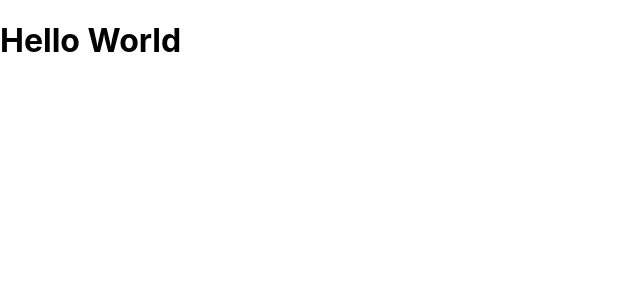
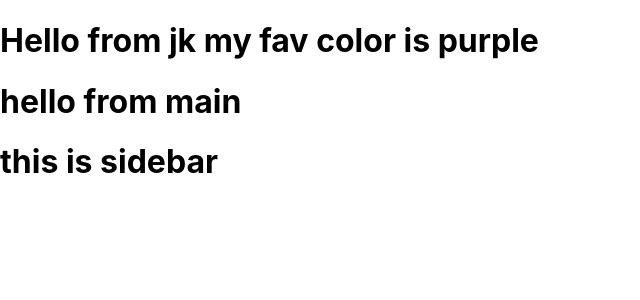
Before and after one commit to rihannas/Frontend-Projects, a React (Create React App) app in the folder Meta-Frontend/react/create_component/: page / in a window 1280 px wide. Shown: the top 300 px of the page, without its empty margins (0-640 px from the left). Built offline with nearby package versions, Linux system fonts and the light colour scheme.

Commit message:
adding props

```diff
--- a/Meta-Frontend/react/create_component/src/App.js
+++ b/Meta-Frontend/react/create_component/src/App.js
@@ -1,14 +1,17 @@
 // import logo from './logo.svg';
 import './App.css';
+import Header from './components/Header';
+import Main from './components/Main';
+import Sidebar from './components/Sidebar';
 
-function Header() {
-  return (
-    <h1>Hello World</h1>
-  )
-}
 function App() {
   return (
-    <Header />
+    <div>
+      <Header name='jk' color='purple'/>
+      <Main greet='hello'/>
+      <Sidebar info='this is sidebar'/>
+    </div>
+
     );
 }
 
--- /dev/null
+++ b/Meta-Frontend/react/create_component/src/components/Header.js
@@ -0,0 +1,6 @@
+
+function Header(props){
+    return <h1>Hello from {props.name} my fav color is {props.color}</h1>
+}
+
+export default Header;
--- /dev/null
+++ b/Meta-Frontend/react/create_component/src/components/Main.js
@@ -0,0 +1,5 @@
+function Main(props){
+    return <h1>{props.greet} from main</h1>
+}
+
+export default Main;
--- /dev/null
+++ b/Meta-Frontend/react/create_component/src/components/Sidebar.js
@@ -0,0 +1,5 @@
+function Sidebar(props){
+    return <h1>{props.info}</h1>
+}
+
+export default Sidebar;
```
